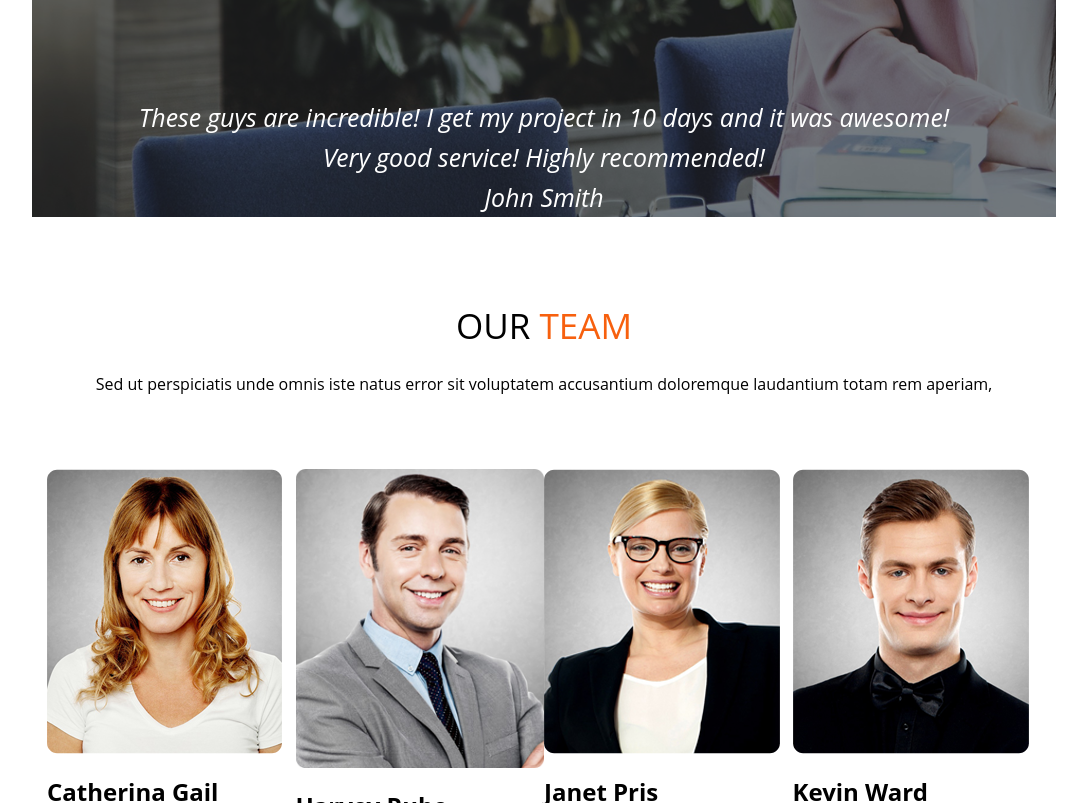
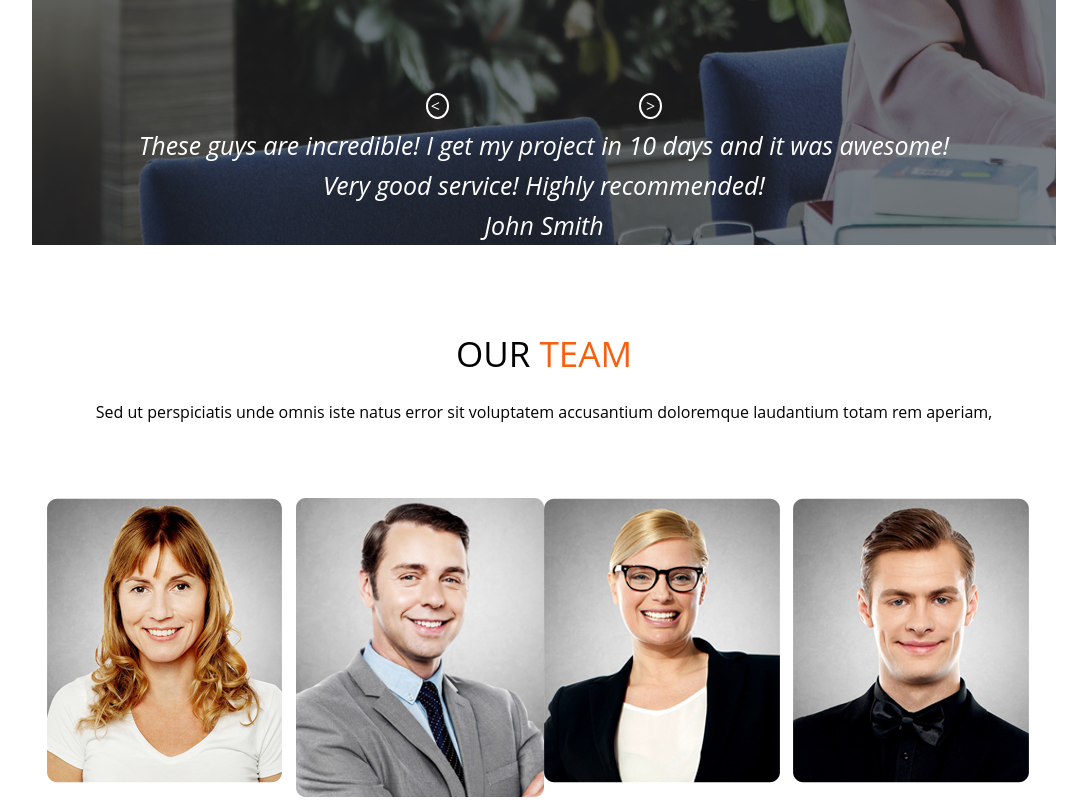
Before and after one commit to serg0571/GH-FCMS9-Torgalo-Sergii-home-work7, a plain HTML site: page index.html in a window 1280 px wide. Shown: the part 2675-3478 px from the top of the page, without its empty margins (96-1183 px from the left). Drawn offline with Linux system fonts and the light colour scheme; files whose address does not match are found by name.

Commit message:
task7 slider1

```diff
--- a/index.html
+++ b/index.html
@@ -132,6 +132,10 @@
 <!-- block avatar-->
 <div class="avatar container">
     <img alt="avatar" class="avatar-foto" height="120px" src="assets/img/our-team/Warstwa_9.png" width="120px">
+    <div class="slider-side">
+        <a href="#"><span class="slider-left">< </span></a>
+        <a href="#"><span class="slider-right">></span></a>
+    </div>
     <p class="avatar-text">These guys are incredible! I get my project in 10 days and it was awesome!</p>
     <p class="avatar-text">Very good service! Highly recommended!</p>
     <p class="avatar-text">John Smith</p>
--- a/src/sass/layout/_grid.scss
+++ b/src/sass/layout/_grid.scss
@@ -134,7 +134,28 @@
     margin-top: 51px;
     margin-bottom: 100px;
   }
+  .slider-side {
+    position: relative;
+    text-align: center;
+    padding-bottom: 10px;
 
+
+    .slider-left {
+      color: $main-color;
+      border-radius: 50%;
+      border: 2px solid;
+      padding: 0 3px;
+      margin-right: 190px;
+
+    }
+    .slider-right {
+      color: $main-color;
+      border-radius: 50%;
+      border: 2px solid;
+      padding: 0 5px;
+
+    }
+  }
   .avatar-text {
     @include text-decor(25px, 400, 40px, $main-color);
     font-family: 'Open Sans', sans-serif;
```
Also changed, not shown: assets/css/main.css.
